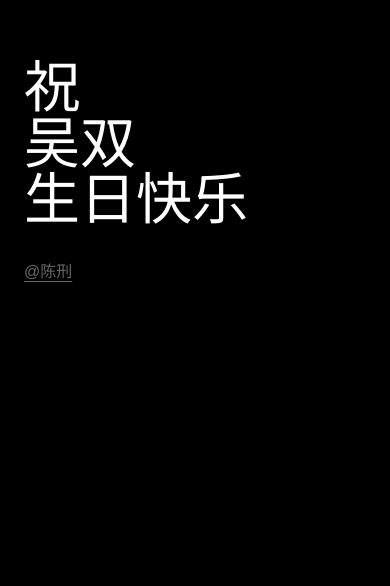
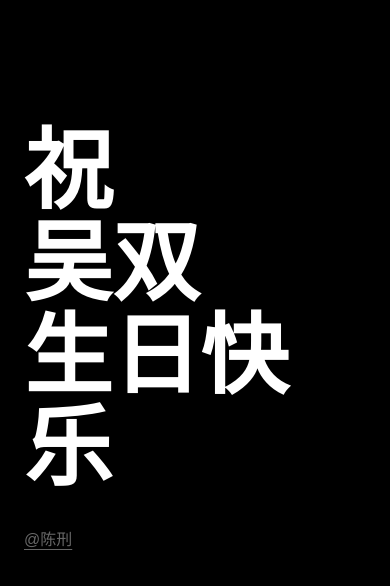
Before and after one commit to chenxing-dev/birthday, a SvelteKit app: page / in a window 390 px wide. Shown: the part 208-794 px from the top of the page. Built offline with nearby package versions, Linux system fonts and the light colour scheme.

Commit message:
fix(page): adjust layout and typography for birthday greeting

```diff
--- a/src/app.css
+++ b/src/app.css
@@ -2,6 +2,7 @@
 @plugin '@tailwindcss/typography';
 
 @import "@fontsource/noto-sans-sc/400.css";
+@import "@fontsource/noto-sans-sc/600.css";
 @import "@fontsource/noto-sans-sc/700.css";
 
 :root {
--- a/src/routes/+page.svelte
+++ b/src/routes/+page.svelte
@@ -1,8 +1,8 @@
 <main
-	class="relative grid min-h-[90svh] items-center justify-items-start px-6 sm:px-10 md:min-h-screen md:px-16 lg:px-24 xl:px-32"
+	class="relative grid min-h-[90svh] items-end justify-items-start px-6 sm:px-10 md:min-h-screen md:items-center md:px-16 md:pb-0 lg:px-24 xl:px-32"
 >
 	<div>
-		<h1 class="font-sans text-[clamp(3.5rem,10vw,16rem)] leading-[1] text-white">
+		<h1 class="font-sans text-[clamp(5.5rem,18vw,16rem)] font-semibold leading-[1.05] text-white">
 			<span class="block">祝</span>
 			<span class="block">吴双</span>
 			<span class="block">生日快乐</span>
```
